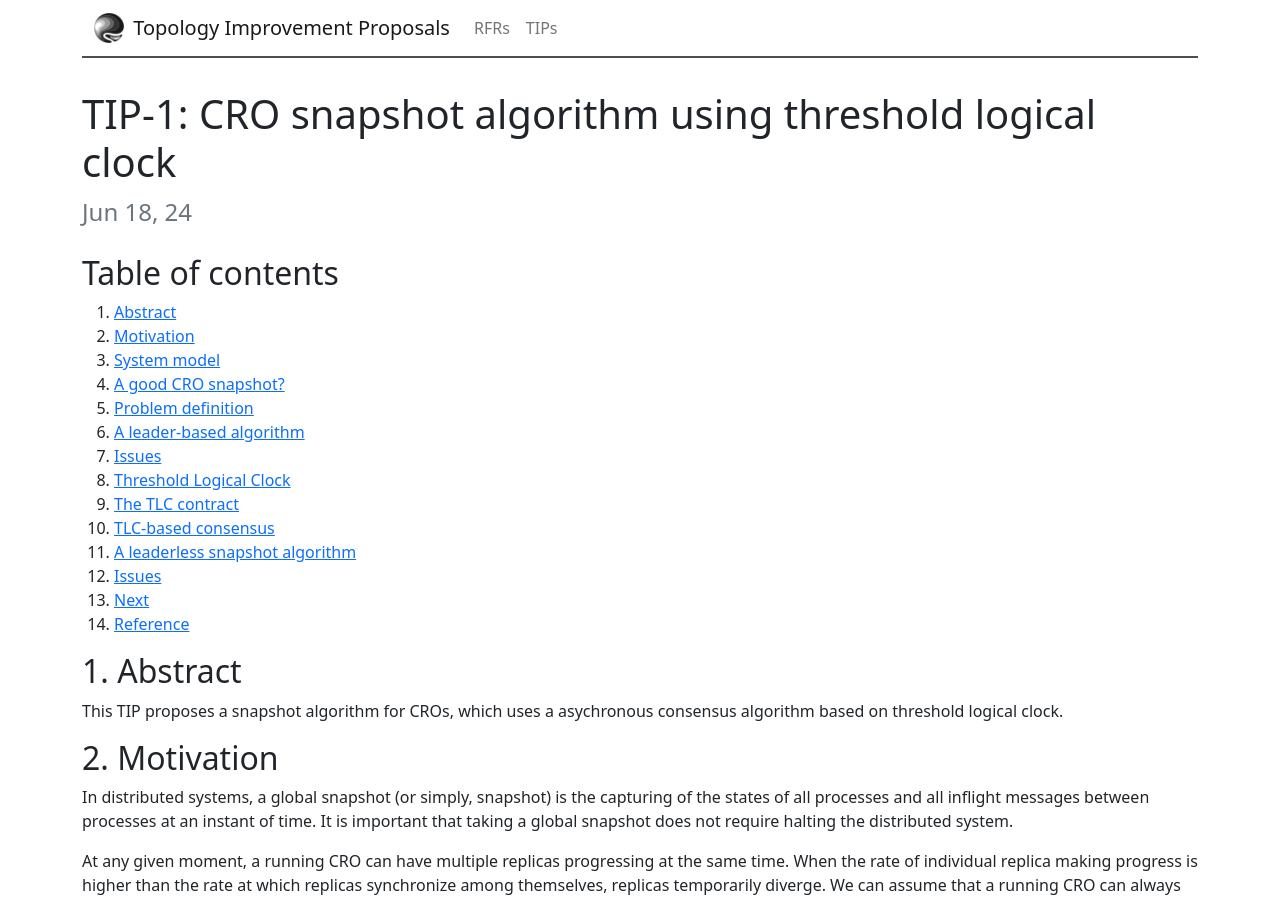
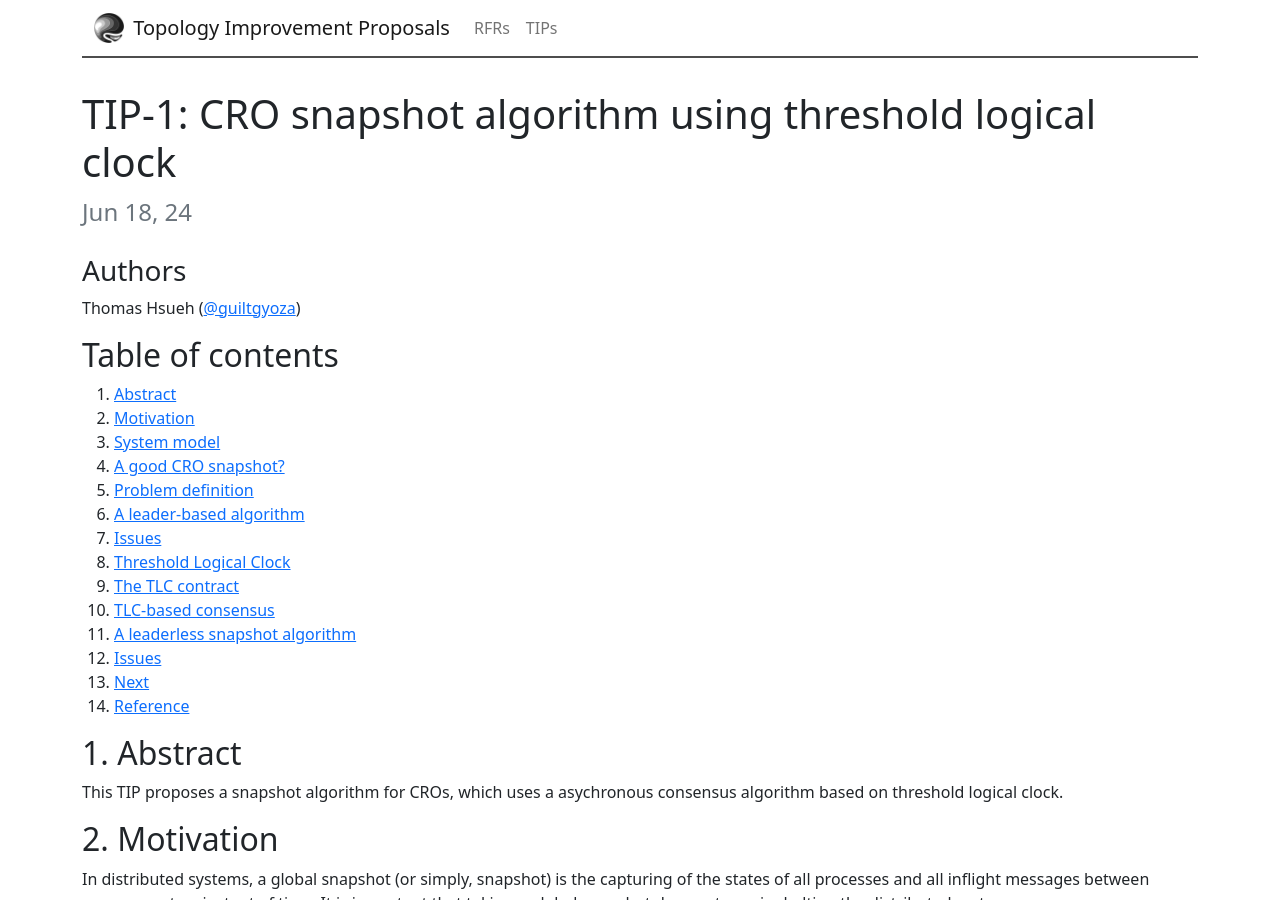
Before and after one commit to topology-foundation/TIPs, a Jekyll site: the page built from _posts/TIPs/2024-06-18-tip-1.md, in a window 1280 px wide and 900 px high. Built offline with Jekyll 4.4.1, drawn with Linux system fonts in a browser that asks for light colours; formulas are drawn with MathJax 3.

Commit message:
add author to top of post

```diff
--- a/_posts/TIPs/2024-06-18-tip-1.md
+++ b/_posts/TIPs/2024-06-18-tip-1.md
@@ -4,6 +4,9 @@ title: tip-1
 topic: "TIP-1: CRO snapshot algorithm using threshold logical clock"
 published: true
 ---
+
+### Authors
+Thomas Hsueh ([@guiltgyoza](https://github.com/guiltygyoza))
 
 ## Table of contents
 1. [Abstract](#1-abstract)
```
